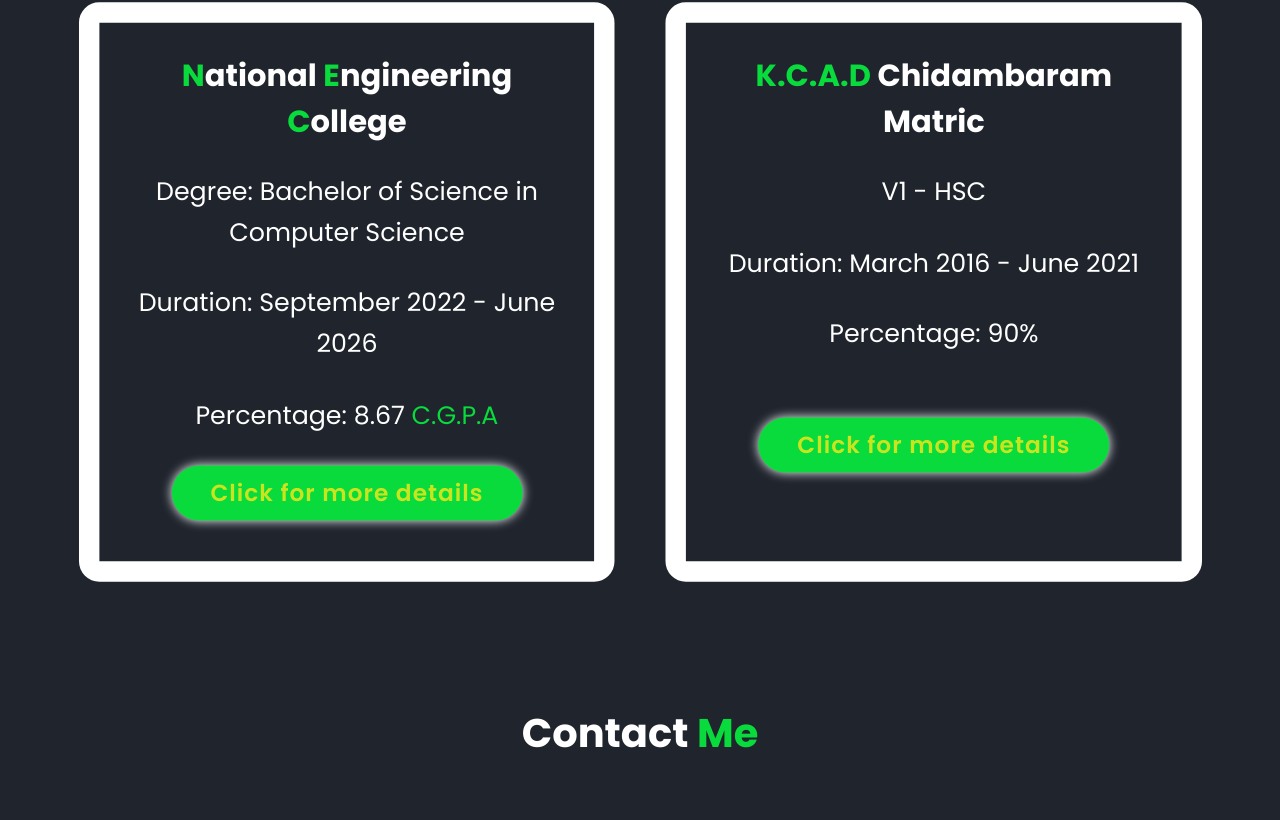
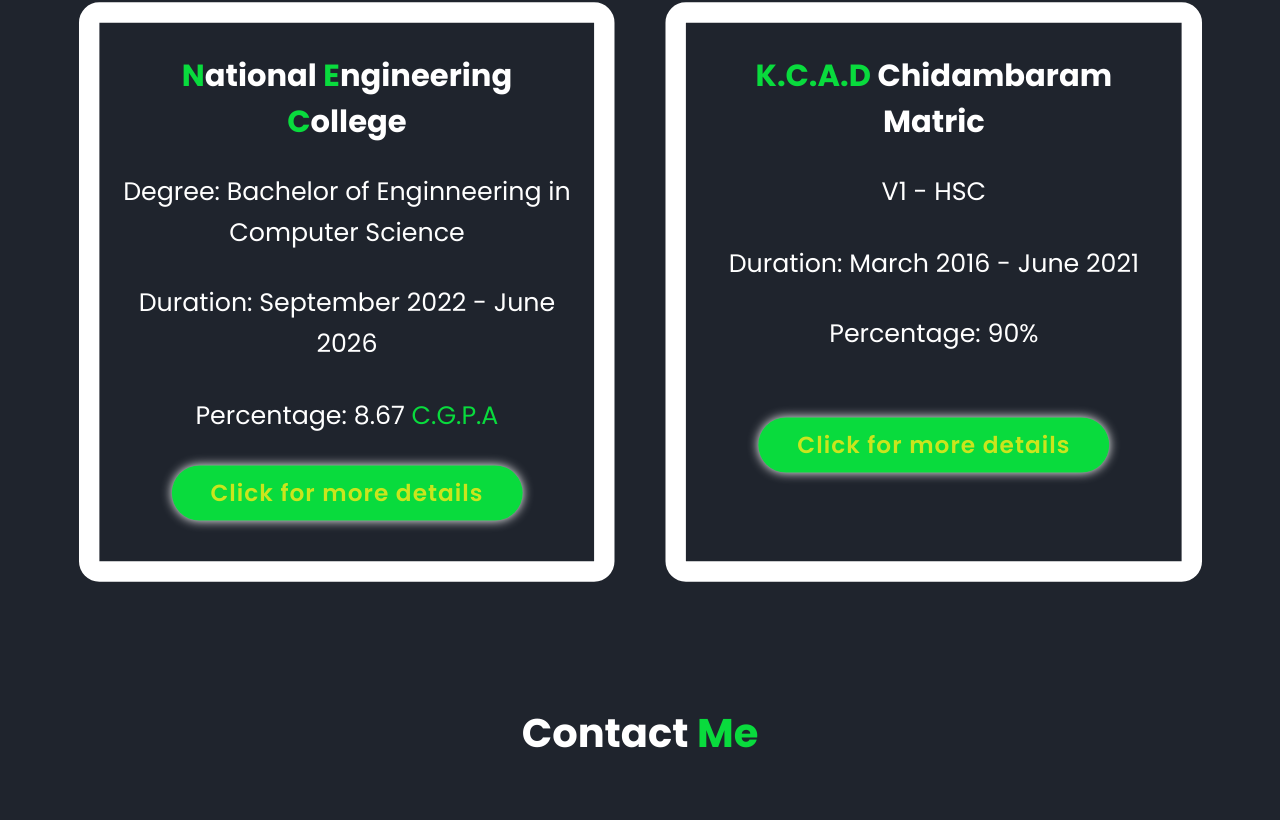
Before and after one commit to Kishore2212061/PersonalPortfolio, a website: page public/index.html in a window 1280 px wide. Shown: the part 3053-3873 px from the top of the page. Drawn offline with nearby package versions, Linux system fonts and the light colour scheme; files that its build step writes are made by us from their sources; no server answers.

Commit message:
index.html

```diff
--- a/public/index.html
+++ b/public/index.html
@@ -259,7 +259,7 @@
             <div class="services-box" onclick="toggleDetails('details1')">
                 <h4><span>N</span>ational <span>E</span>ngineering <span>C</span>ollege</h4>
                 <br>
-                <p>Degree: Bachelor of Science in Computer Science</p>
+                <p>Degree: Bachelor of Enginneering in Computer Science</p>
                 <p>Duration: September 2022 - June 2026</p>
                 <p>Percentage: 8.67 <span>C.G.P.A</span></p>
                 <div class="details" id="details1">
```
